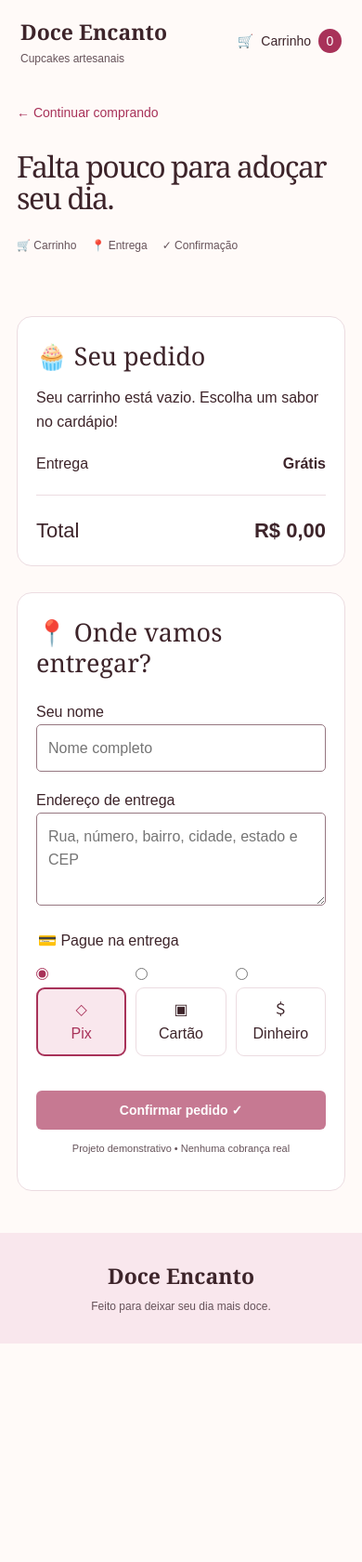
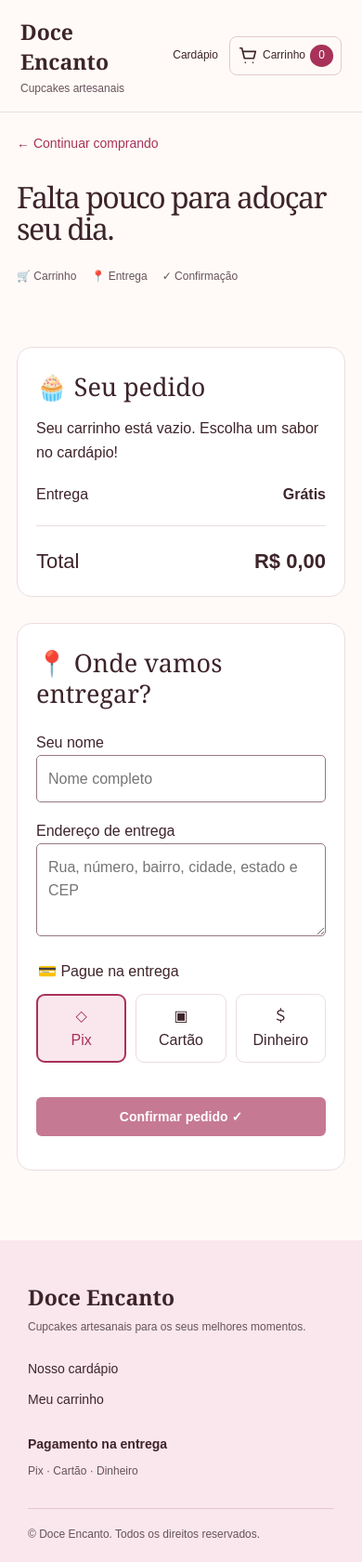
Before and after one commit to Matheuz-Mattos/doce-encanto, a website: page public/carrinho.html in a window 390 px wide. Shown: the whole page at 93% size. Before the commit the page ends 1445 px from the top, so only its background shows below. Drawn offline with Linux system fonts and the light colour scheme.

Commit message:
style: refina navegação rodapé e seleção de pagamento

```diff
--- a/public/carrinho.html
+++ b/public/carrinho.html
@@ -10,7 +10,7 @@
 <body>
   <header class="cabecalho">
     <a class="marca" href="index.html">Doce Encanto<span>Cupcakes artesanais</span></a>
-    <a class="sacola" href="carrinho.html"><span aria-hidden="true">🛒</span> Carrinho <span class="contador">0</span></a>
+    <nav class="menu-loja" aria-label="Menu principal"><a href="index.html">Início</a><a href="index.html#cardapio">Cardápio</a><a class="sacola" href="carrinho.html" aria-label="Abrir carrinho"><svg class="icone" viewBox="0 0 24 24" aria-hidden="true"><path d="M3 3h2l3 12h11l2-8H6M9 20h.01M18 20h.01"/></svg> Carrinho <span class="contador">0</span></a></nav>
   </header>
   <main class="checkout" id="checkout">
     <a class="voltar" href="index.html#cardapio">← Continuar comprando</a>
@@ -35,13 +35,12 @@
             <label><input type="radio" name="pagamento" value="dinheiro"><span>＄<br>Dinheiro</span></label>
           </fieldset>
           <button class="botao confirmar" type="submit">Confirmar pedido ✓</button>
-          <small class="nota">Projeto demonstrativo • Nenhuma cobrança real</small>
           <p id="retorno-pedido" role="status" aria-live="polite"></p>
         </form>
       </section>
     </div>
     <section id="consulta-pedido" hidden aria-label="Confirmação do pedido" tabindex="-1"></section>
   </main>
-  <footer><strong>Doce Encanto</strong><p>Feito para deixar seu dia mais doce.</p></footer>
+  <footer class="rodape-loja"><div class="rodape-conteudo"><div><strong>Doce Encanto</strong><p>Cupcakes artesanais para os seus melhores momentos.</p></div><nav aria-label="Menu do rodapé"><a href="index.html#cardapio">Nosso cardápio</a><a href="carrinho.html">Meu carrinho</a></nav><div><strong class="rodape-titulo">Pagamento na entrega</strong><p>Pix · Cartão · Dinheiro</p></div></div><p class="direitos">© Doce Encanto. Todos os direitos reservados.</p></footer>
 </body>
 </html>
--- a/public/catalogo.js
+++ b/public/catalogo.js
@@ -19,7 +19,7 @@ for (const produto of lista ? produtos : []) {
 
   const imagem = document.createElement('img');
   imagem.src = `imagens/${produto.imagem}`;
-  imagem.alt = `Imagem ilustrativa do cupcake ${produto.nome.toLowerCase()}`;
+  imagem.alt = `Cupcake ${produto.nome.toLowerCase()}`;
   imagem.loading = 'lazy';
   imagem.width = 400;
   imagem.height = 350;
@@ -56,7 +56,13 @@ function carregarCarrinho() {
   } catch { return {}; }
 }
 
-function avisar(texto) { document.querySelector('#mensagem').textContent = texto; }
+let tempoMensagem;
+function avisar(texto) {
+  const mensagem = document.querySelector('#mensagem');
+  mensagem.textContent = texto;
+  clearTimeout(tempoMensagem);
+  tempoMensagem = setTimeout(() => { mensagem.textContent = ''; }, 4000);
+}
 
 function salvarCarrinho() {
   try { localStorage.setItem('doce-encanto-carrinho', JSON.stringify(carrinho)); }
@@ -70,7 +76,6 @@ function adicionarProduto(id) {
   carrinho[id] = atual + 1;
   avisar(`${produtos.find(produto => produto.id === id).nome} adicionado ao carrinho.`);
   salvarCarrinho();
-  if (Object.hasOwn(carrinho, id)) location.href = 'carrinho.html';
 }
 
 function mostrarCarrinho() {
--- a/public/estilo.css
+++ b/public/estilo.css
@@ -71,6 +71,19 @@ footer p { font-size: 12px; margin: 7px 0 0; color: var(--texto); }
 /* Compra em página própria: resumo à esquerda e entrega à direita. */
 [hidden] { display: none !important; }
 .sacola { display: flex; gap: 8px; align-items: center; text-decoration: none; font-size: 14px; }
+.cabecalho { border-bottom: 1px solid #ecdce1; }
+.menu-loja { display: flex; align-items: center; gap: 28px; }
+.menu-loja > a { text-decoration: none; font-size: 14px; }
+.menu-loja > a:hover { color: var(--rosa); }
+.menu-loja .sacola { padding: 10px 15px; border: 1px solid #e6c7d2; border-radius: 8px; }
+.icone { width: 22px; height: 22px; fill: none; stroke: currentColor; stroke-width: 1.8; stroke-linecap: round; stroke-linejoin: round; }
+#mensagem:not(:empty) { position: fixed; bottom: 22px; left: 50%; transform: translateX(-50%); z-index: 10; background: var(--chocolate); color: white; border-radius: 10px; padding: 14px 22px; width: max-content; max-width: calc(100% - 32px); box-shadow: 0 5px 20px #3d242a22; }
+.rodape-loja { text-align: left; margin-top: 30px; padding: 45px 30px 20px; }
+.rodape-conteudo { max-width: 1120px; margin: auto; display: grid; grid-template-columns: 1.5fr 1fr 1fr; gap: 35px; }
+.rodape-conteudo nav { display: flex; flex-direction: column; gap: 10px; }
+.rodape-conteudo nav a { font-size: 14px; text-decoration: none; }
+.rodape-conteudo .rodape-titulo { font: bold 14px Arial, sans-serif; }
+.rodape-loja .direitos { max-width: 1120px; margin: 30px auto 0; padding-top: 18px; border-top: 1px solid #e6c7d2; }
 .contador { border-radius: 50%; background: var(--rosa); color: white; min-width: 25px; text-align: center; padding: 2px 6px; }
 .checkout { max-width: 1180px; margin: auto; padding: 24px 30px 70px; }
 .checkout h1 { font-size: 38px; margin-top: 28px; }
@@ -88,7 +101,9 @@ footer p { font-size: 12px; margin: 7px 0 0; color: var(--texto); }
 .pagamentos { border: 0; padding: 0; display: flex; gap: 10px; margin: 25px 0; }
 .pagamentos legend { margin-bottom: 12px; }
 #formulario-pedido .pagamentos label { flex: 1; margin: 0; cursor: pointer; }
-#formulario-pedido .pagamentos input { width: auto; display: inline-block; margin: 0 0 8px; accent-color: var(--rosa); }
+#formulario-pedido .pagamentos label { position: relative; }
+#formulario-pedido .pagamentos input { position: absolute; width: 1px; height: 1px; padding: 0; margin: 0; opacity: 0; }
+.pagamentos input:focus-visible + span { outline: 3px solid var(--rosa); outline-offset: 4px; }
 .pagamentos span { display: block; border: 1px solid #ecdce1; border-radius: 9px; padding: 10px; text-align: center; }
 .pagamentos input:checked + span { border: 2px solid var(--rosa); padding: 9px; background: var(--rosa-claro); color: var(--rosa); }
 .confirmar { width: 100%; font-weight: bold; }
@@ -103,6 +118,11 @@ footer p { font-size: 12px; margin: 7px 0 0; color: var(--texto); }
   .checkout-grade { grid-template-columns: 1fr; }
   .painel { padding: 20px; }
   .etapas { gap: 16px; font-size: 12px; }
+  .menu-loja { gap: 12px; }
+  .menu-loja > a { font-size: 12px; }
+  .menu-loja > a:first-child { display: none; }
+  .menu-loja .sacola { padding: 8px; gap: 5px; }
+  .rodape-conteudo { grid-template-columns: 1fr; gap: 24px; }
   .item-carrinho strong { flex-basis: 130px; }
   #consulta-pedido { padding: 24px 18px; }
 }
```
Also changed, not shown: public/index.html (+2 -3 lines).
